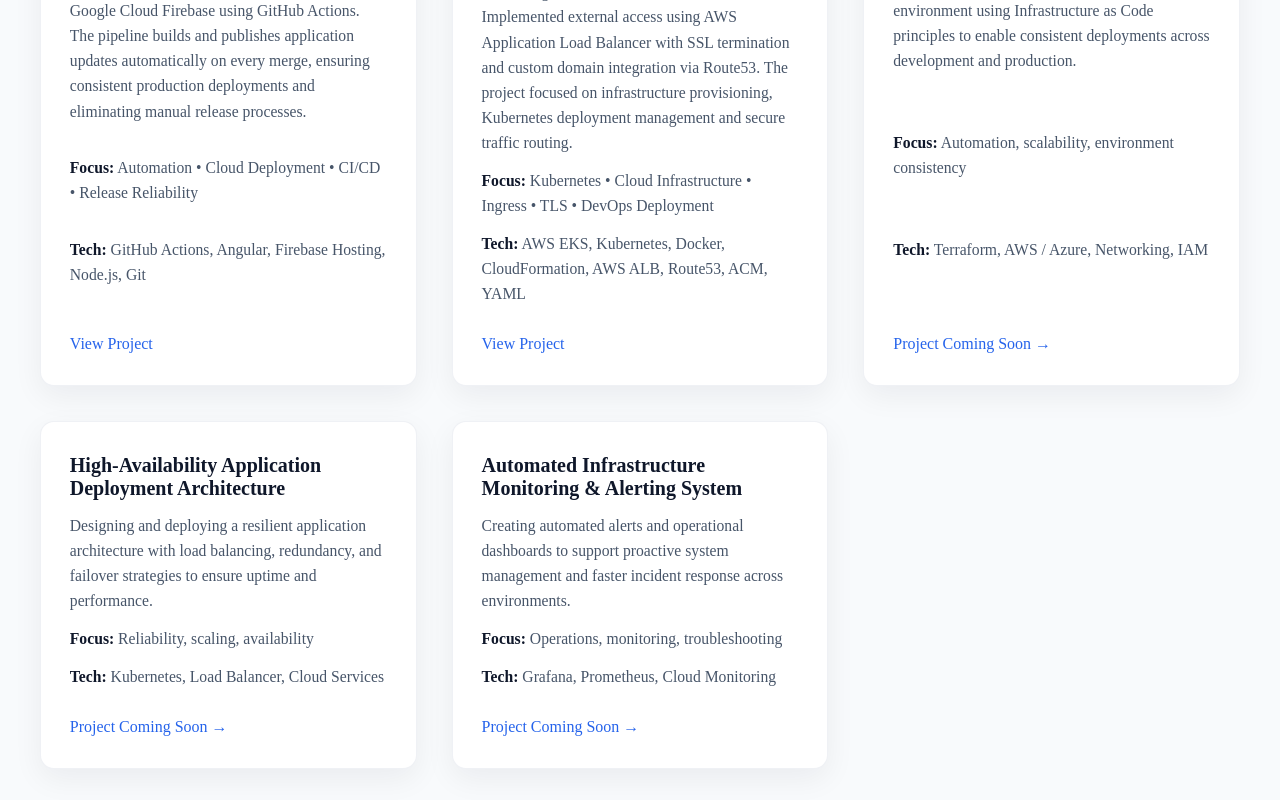
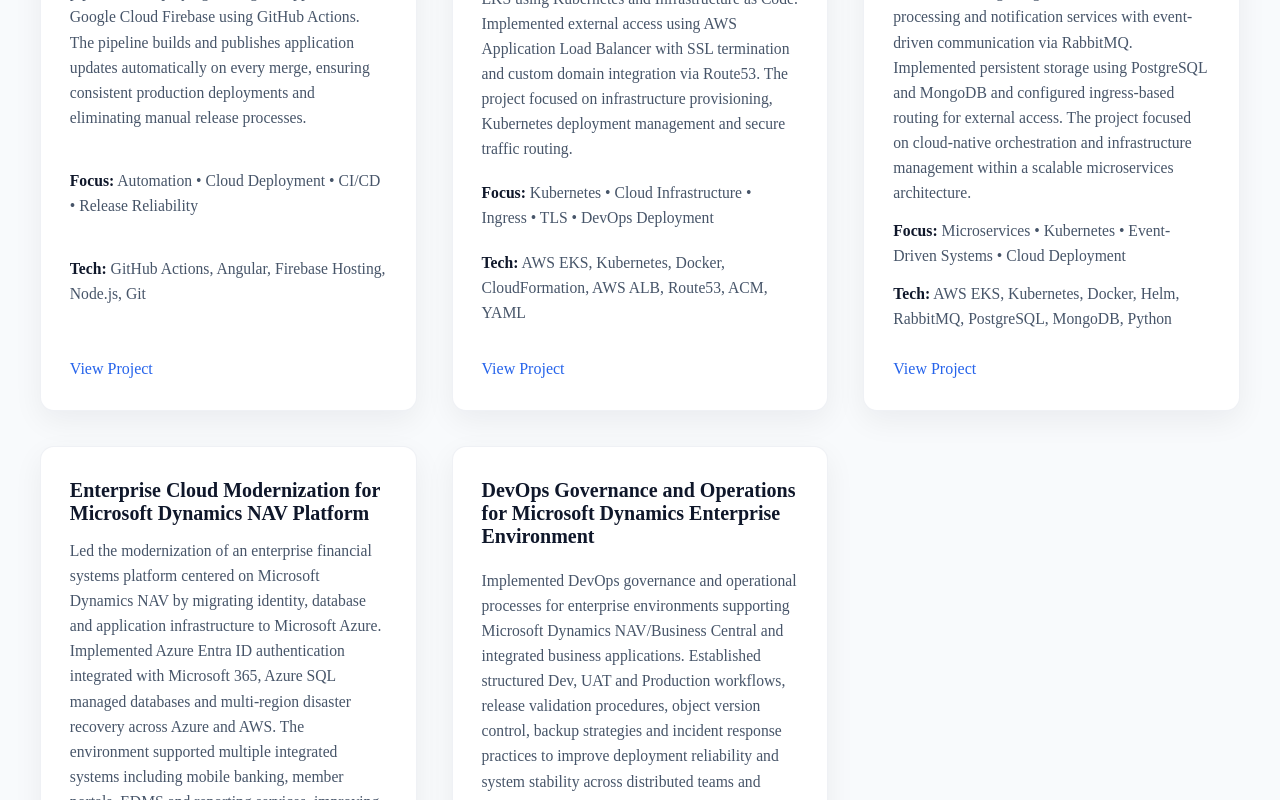
Before and after one commit to jamesChege614/jaychen-portfolio, an Angular app: page / in a window 1280 px wide. Shown: the part 3260-4060 px from the top of the page. Built offline with nearby package versions, Linux system fonts and the light colour scheme.

Commit message:
Projects Update

```diff
--- a/src/app/app.html
+++ b/src/app/app.html
@@ -167,39 +167,41 @@
       <p><strong>Tech:</strong> AWS EKS, Kubernetes, Docker, CloudFormation, AWS ALB, Route53, ACM, YAML</p>
       <a href="https://github.com/jamesChege614/aws-eks-ecommerce-deployment" target="_blank">View Project</a>
     </div>
-
     <!-- Project 3 -->
 <div class="project-card">
-      <h3>Infrastructure as Code Cloud Environment</h3>
+  <h3>Event-Driven Python Microservices Platform on AWS EKS</h3>
   <p>
-        Building a reproducible cloud infrastructure environment using Infrastructure as Code principles to enable consistent deployments across development and production.
+    Deployed a distributed Python-based microservices platform on AWS EKS using Kubernetes, integrating authentication, media processing and notification services with event-driven communication via RabbitMQ. Implemented persistent storage using PostgreSQL and MongoDB and configured ingress-based routing for external access. The project focused on cloud-native orchestration and infrastructure management within a scalable microservices architecture.
   </p>
-      <p><strong>Focus:</strong> Automation, scalability, environment consistency</p>
-      <p><strong>Tech:</strong> Terraform, AWS / Azure, Networking, IAM</p>
-      <a href="#" target="_blank">Project Coming Soon →</a>
+  <p><strong>Focus:</strong> Microservices • Kubernetes • Event-Driven Systems • Cloud Deployment</p>
+  <p><strong>Tech:</strong> AWS EKS, Kubernetes, Docker, Helm, RabbitMQ, PostgreSQL, MongoDB, Python</p>
+  <a href="https://github.com/jamesChege614/aws-eks-python-microservices-platform" target="_blank">View Project</a>
 </div>
 
-    <!-- Project 4 -->
+    <!-- Project  4-->
 <div class="project-card">
-      <h3>High-Availability Application Deployment Architecture</h3>
+  <h3>Enterprise Cloud Modernization for Microsoft Dynamics NAV Platform</h3>
   <p>
-        Designing and deploying a resilient application architecture with load balancing, redundancy, and failover strategies to ensure uptime and performance.
+    Led the modernization of an enterprise financial systems platform centered on Microsoft Dynamics NAV by migrating identity, database and application infrastructure to Microsoft Azure. Implemented Azure Entra ID authentication integrated with Microsoft 365, Azure SQL managed databases and multi-region disaster recovery across Azure and AWS. The environment supported multiple integrated systems including mobile banking, member portals, EDMS and reporting services, improving scalability, security and operational resilience.
   </p>
-      <p><strong>Focus:</strong> Reliability, scaling, availability</p>
-      <p><strong>Tech:</strong> Kubernetes, Load Balancer, Cloud Services</p>
-      <a href="#" target="_blank">Project Coming Soon →</a>
+  <p><strong>Focus:</strong> Cloud Architecture • Identity Modernization • Disaster Recovery • Enterprise Systems</p>
+  <p><strong>Tech:</strong> Azure, Azure Entra ID, Azure SQL, Microsoft Dynamics NAV, Windows Server, VPN Integration, AWS Backup</p>
+  <a href="https://github.com/jamesChege614/azure-enterprise-platform-modernization" target="_blank">View Project</a>
 </div>
 
     <!-- Project 5 -->
 <div class="project-card">
-      <h3>Automated Infrastructure Monitoring & Alerting System</h3>
+  <h3>DevOps Governance and Operations for Microsoft Dynamics Enterprise Environment</h3>
   <p>
-        Creating automated alerts and operational dashboards to support proactive system management and faster incident response across environments.
+    Implemented DevOps governance and operational processes for enterprise environments supporting Microsoft Dynamics NAV/Business Central and integrated business applications. Established structured Dev, UAT and Production workflows, release validation procedures, object version control, backup strategies and incident response practices to improve deployment reliability and system stability across distributed teams and external vendors.
   </p>
-      <p><strong>Focus:</strong> Operations, monitoring, troubleshooting</p>
-      <p><strong>Tech:</strong> Grafana, Prometheus, Cloud Monitoring</p>
-      <a href="#" target="_blank">Project Coming Soon →</a>
+  <p><strong>Focus:</strong> DevOps Processes • Environment Management • Release Governance • Platform Operations</p>
+  <p><strong>Tech:</strong> Microsoft Dynamics NAV/BC, Windows Server, SQL Server, Cloud Infrastructure, Identity Systems</p>
+  <a href="https://github.com/jamesChege614/devops-platform-operations-dynamics" target="_blank">View Project</a>
 </div>
+
+
+
 
   </div>
 
```
Lines whose indentation alone changed are shown as unchanged.
